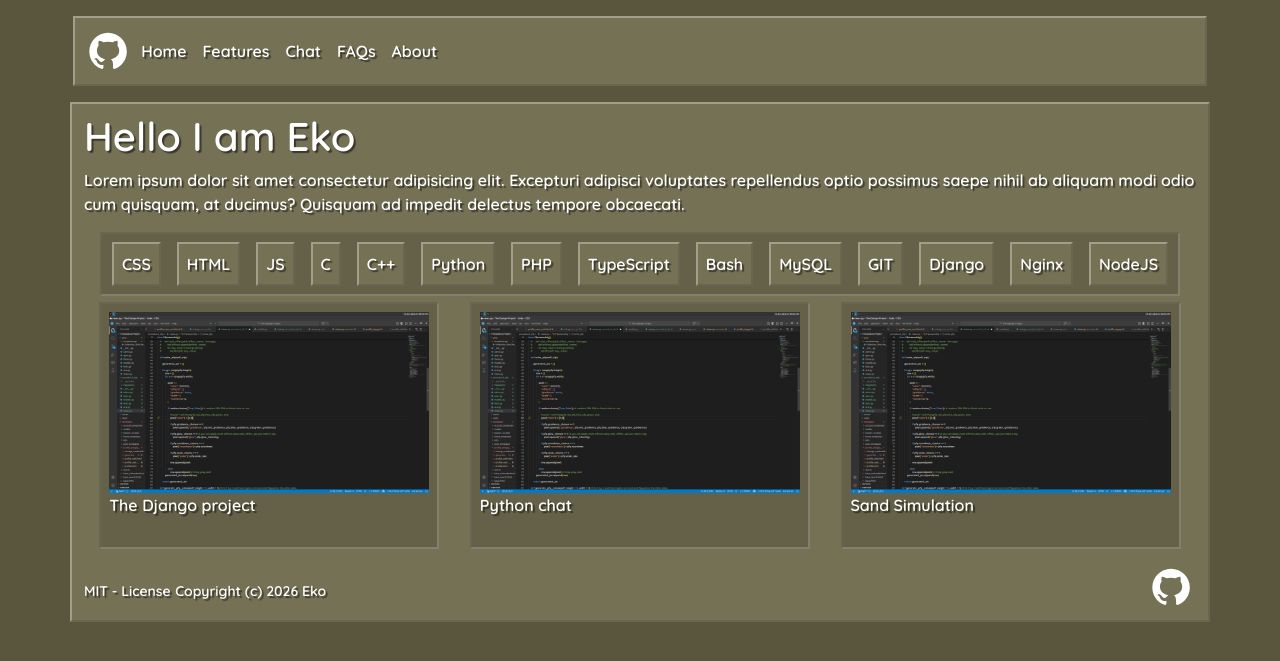
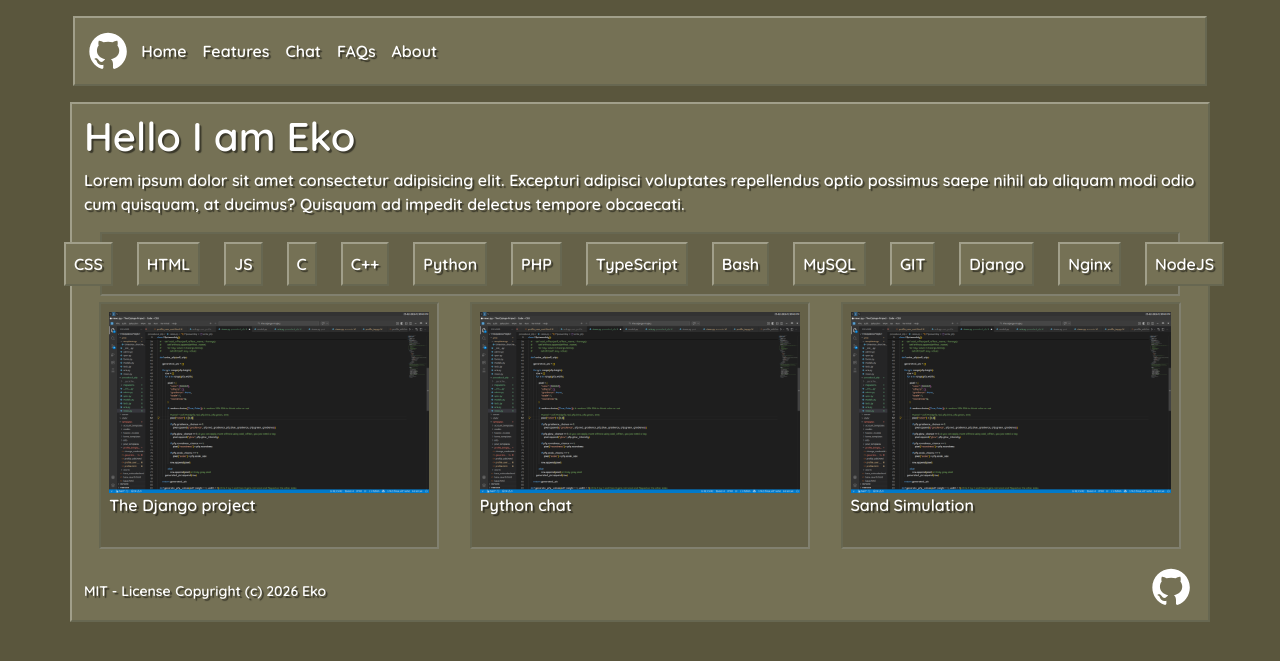
Before and after one commit to zekaekop/Portfolio, a Django app: page / in a window 1280 px wide. Shown: the top 661 px of the page. Run offline with Django 5.2, Linux system fonts and the light colour scheme; some libraries are stand-ins or nearby versions.

Commit message:
fixed spacing issue

```diff
--- a/templates/home/tags.html
+++ b/templates/home/tags.html
@@ -1,3 +1,3 @@
 {% load static %}
 <!-- Tags to display  -->
-<div class="box m-2">{{tag}}</div>
+<div class="box ms-3 m-2">{{tag}}</div>
```
